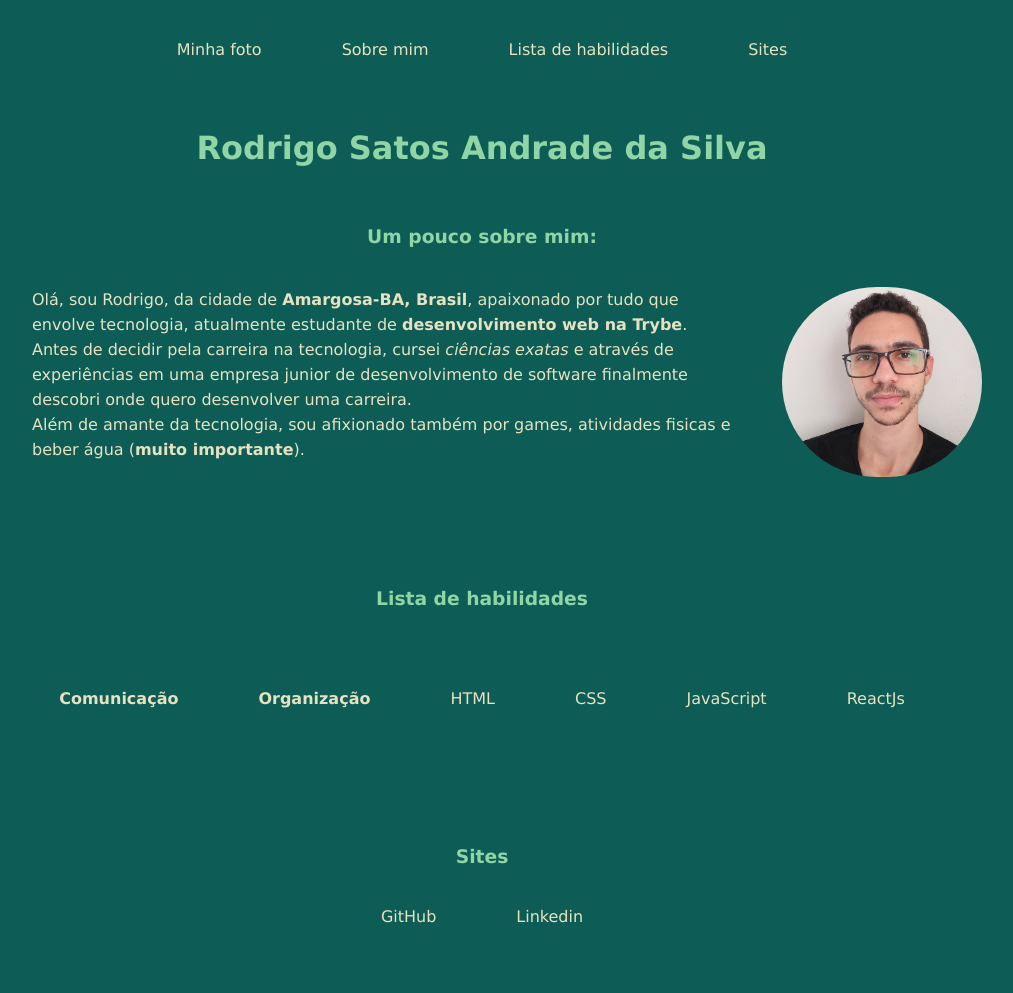
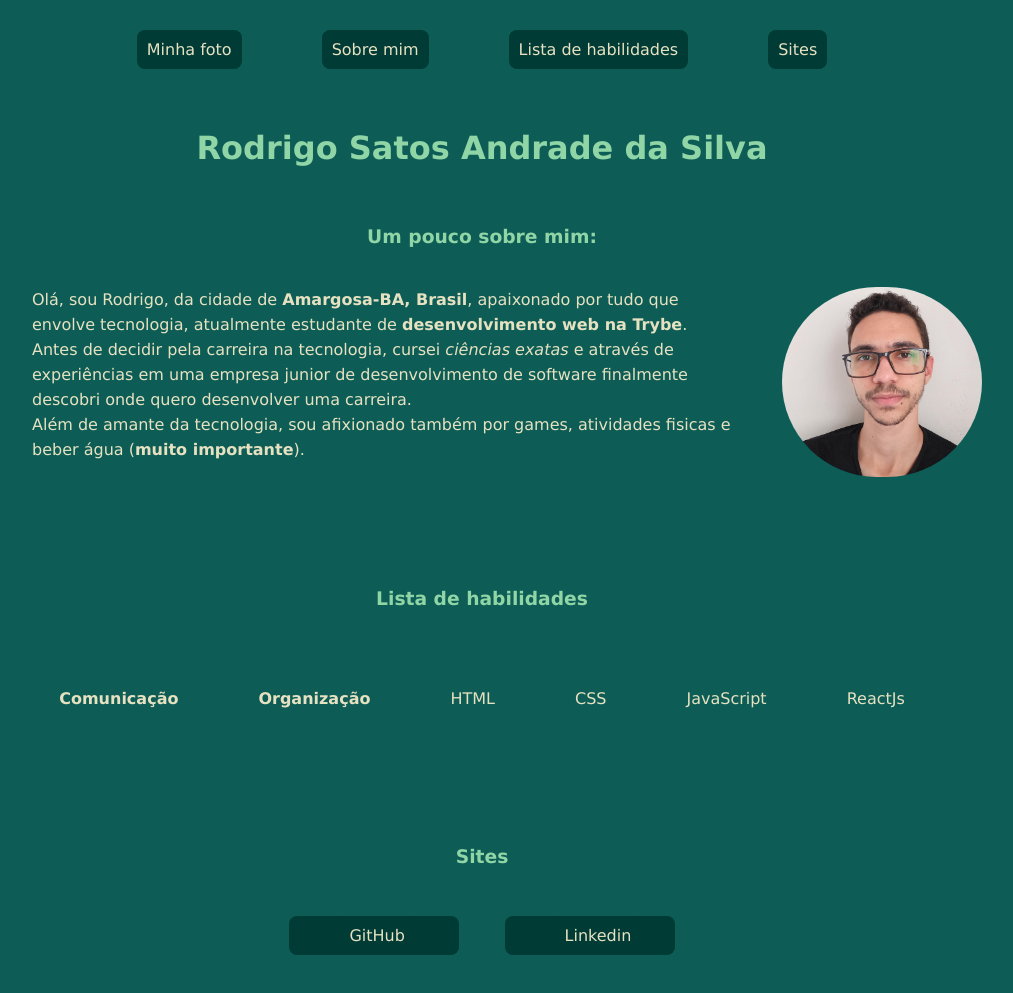
Before and after one commit to rodrigosasilva/rodrigosasilva.github.io, a plain HTML site: page index.html in a window 1280 px wide. Shown: the whole page, without its empty margins (158-1171 px from the left). Drawn offline with Linux system fonts and the light colour scheme.

Commit message:
Implementado inline-block

```diff
--- a/index.html
+++ b/index.html
@@ -9,10 +9,10 @@
 </head>
 <body>
     <div class="flex-container">
-        <div><a  class="item" href="#foto">Minha foto</a></div>
-        <div><a  class="item" href="#sobreMim">Sobre mim</a></div>
-        <div><a  class="item" href="#listaHab">Lista de habilidades</a></div>
-        <div><a  class="item" href="#sites">Sites</a></div>
+        <div ><a href="#foto">Minha foto</a></div>
+        <div ><a href="#sobreMim">Sobre mim</a></div>
+        <div ><a href="#listaHab">Lista de habilidades</a></div>
+        <div ><a href="#sites">Sites</a></div>
     </div>
     <h1>Rodrigo Satos Andrade da Silva</h1>
     <br>
@@ -42,9 +42,13 @@
     </div>
     <br>
     <h3 id="sites">Sites</h3>
-    <div class="flex-container">
-        <div><a  class="item" href="https://github.com/rodrigosasilva" target="_blank">GitHub</a></div>
-        <div><a  class="item" href="https://www.linkedin.com/in/rodrigosasilva/" target="_blank">Linkedin</a></div>
+    <div id="button-container">
+        <div class="button">
+            <a href="https://github.com/rodrigosasilva" target="_blank">GitHub</a>
+        </div>
+        <div class="button">
+            <a href="https://www.linkedin.com/in/rodrigosasilva/" target="_blank">Linkedin</a>
+        </div>
     </div>
 
 </body>
--- a/styles.css
+++ b/styles.css
@@ -23,6 +23,11 @@ img {
     border-radius: 500px;
     width: 200px;
 }
+a {
+    background-color: #003b36;
+    padding: 10px;
+    border-radius: 8px;
+}
 .align-center {
     text-align: center;
 }
@@ -33,8 +38,21 @@ img {
     margin-top: 40px;
     margin-bottom: 60px;
 }
-.item {
+.item, a {
     text-decoration: none;
     color: #E6E2C1;
     margin: 40px;
 }
+#button-container {
+    padding: 10px;
+    text-align: center;
+}
+.button {
+    text-align: center;
+    max-width: 150px;
+    display: inline-block;
+    background-color: #003b36;
+    padding: 10px;
+    margin: 20px;
+    border-radius: 8px;
+}
```
